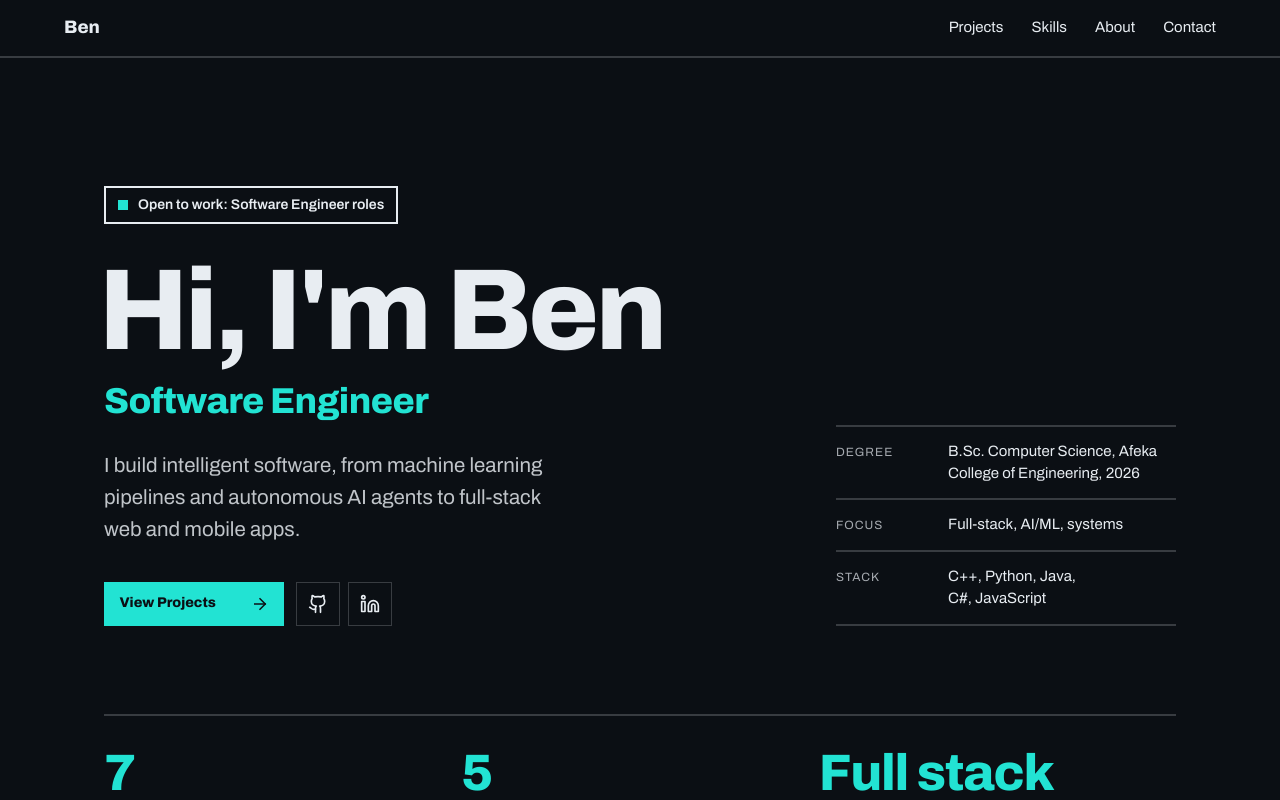
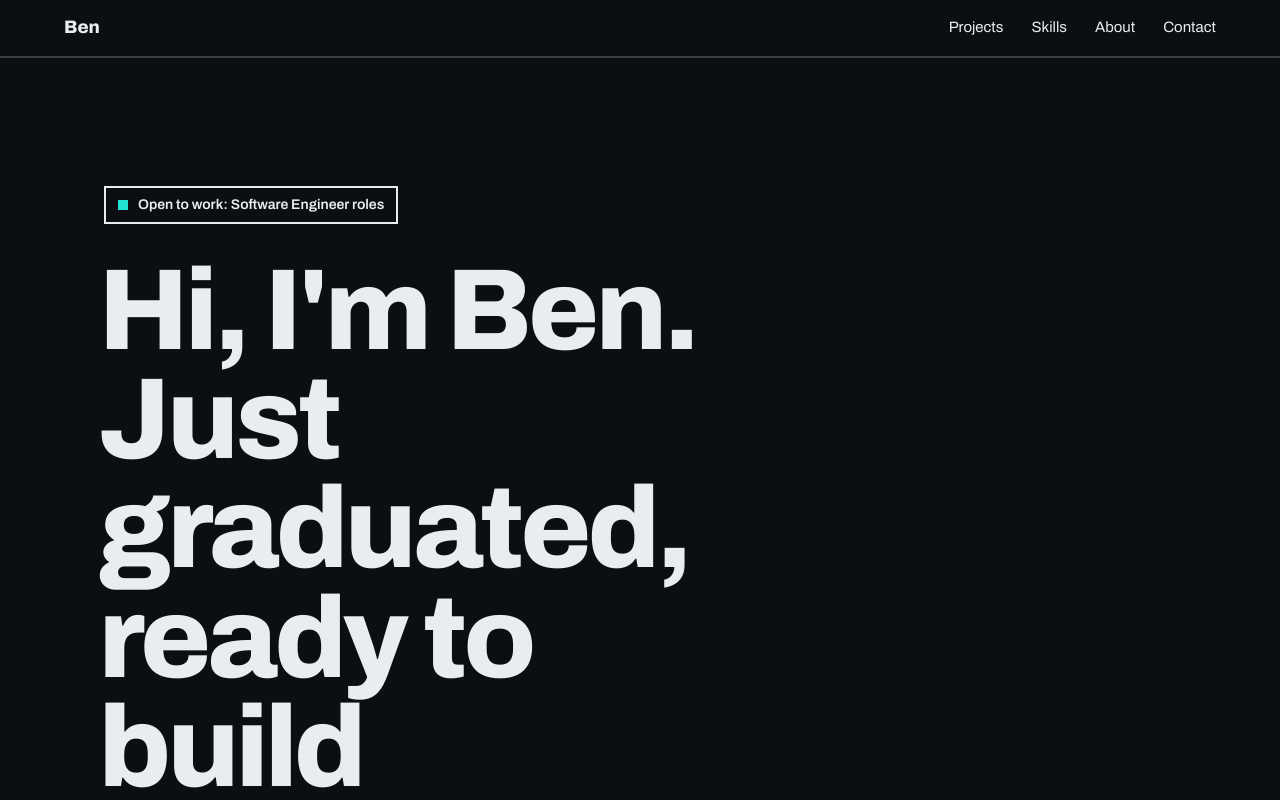
Before and after one commit to BenSarks/BenSarks.github.io, a React (Vite) app: page / in a window 1280 px wide. Shown: the top 800 px of the page. Built offline with nearby package versions, Linux system fonts and the light colour scheme.

Commit message:
Modify greeting in PROFILE object
Updated greeting message in PROFILE object.

```diff
--- a/src/data.js
+++ b/src/data.js
@@ -1,7 +1,7 @@
 
 export const PROFILE = {
   name: 'Ben',
-  greeting: "Hi, I'm Ben",
+  greeting: "Hi, I'm Ben. Just graduated, ready to build",
   role: 'Software Engineer',
   intro:
     'I build intelligent software, from machine learning pipelines and autonomous AI agents to full-stack web and mobile apps.',
```
